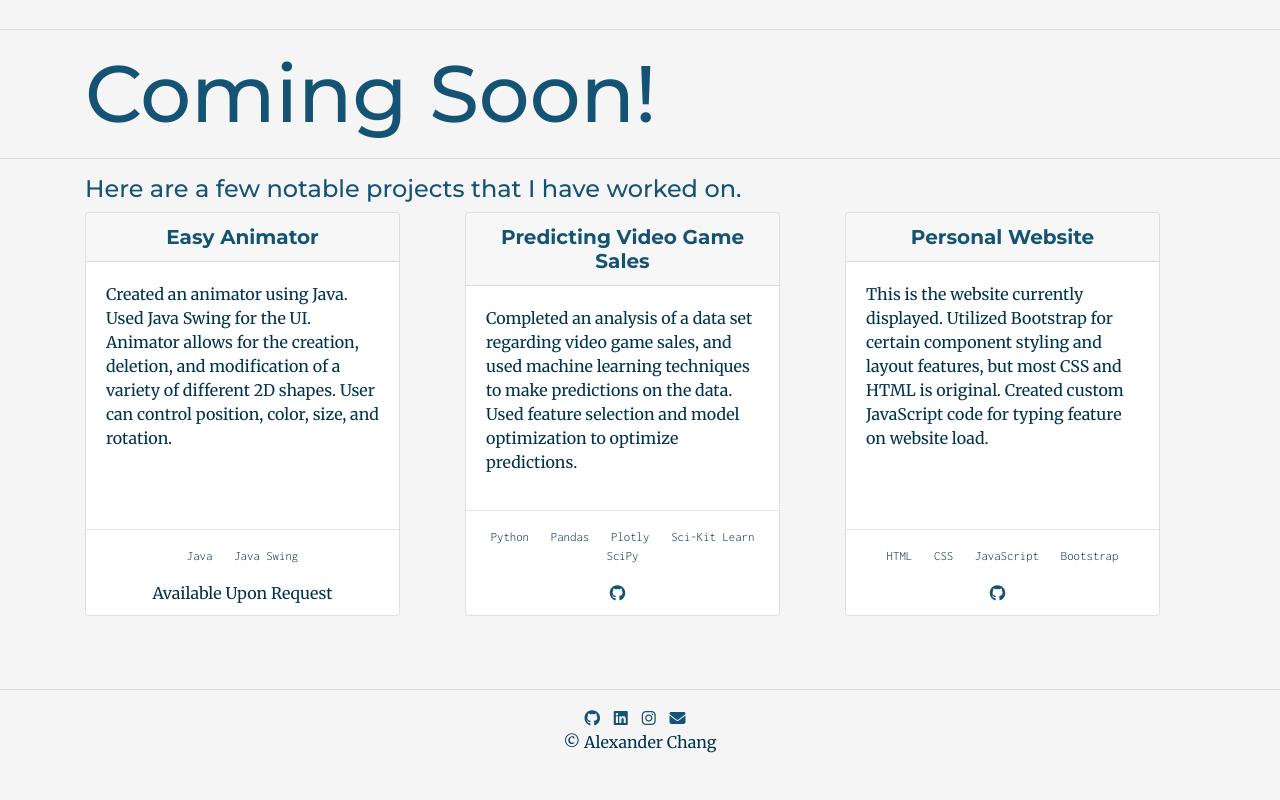
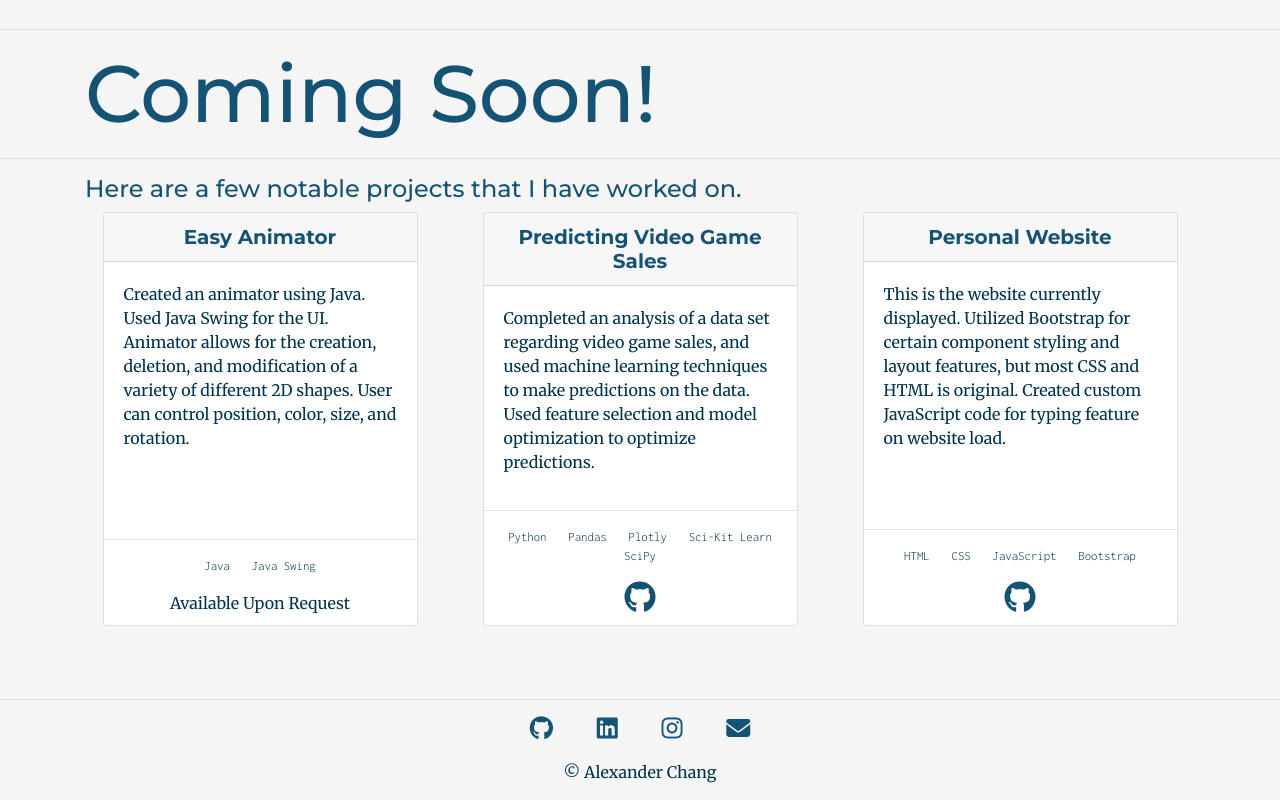
Before and after one commit to al-chang/al-chang.github.io, a plain HTML site: page index.html in a window 1280 px wide. Shown: the part 1275-2075 px from the top of the page. Before the commit the page ends 2045 px from the top, so only its background shows below. Drawn offline with nearby package versions, Linux system fonts and the light colour scheme.

Commit message:
Added to projects section and updated style again

```diff
--- a/css/styles.css
+++ b/css/styles.css
@@ -101,6 +101,8 @@ h1 {
 /* Projects Section */
 .project-element {
   margin-bottom: 5%;
+  display: flex;
+  justify-content: center;
 }
 
 .card {
@@ -121,6 +123,7 @@ h1 {
 }
 
 .card-title {
+  transition: color 0.5s;
   font-weight: 700;
   text-align: center;
   margin-bottom: 0;
@@ -143,6 +146,11 @@ h1 {
   padding: 1% 3%;
 }
 
+.card .icon {
+  font-size: 2rem;
+  padding: 0;
+}
+
 /* Contact Section */
 .contact {
   text-align: center;
@@ -150,7 +158,8 @@ h1 {
 }
 
 .icon {
-  padding-right: 10px;
+  font-size: 1.5rem;
+  padding: 0 20px 20px 20px;
   color: #145374;
   border-color: #145374;
 }
```
Also changed, not shown: 1 other file.
